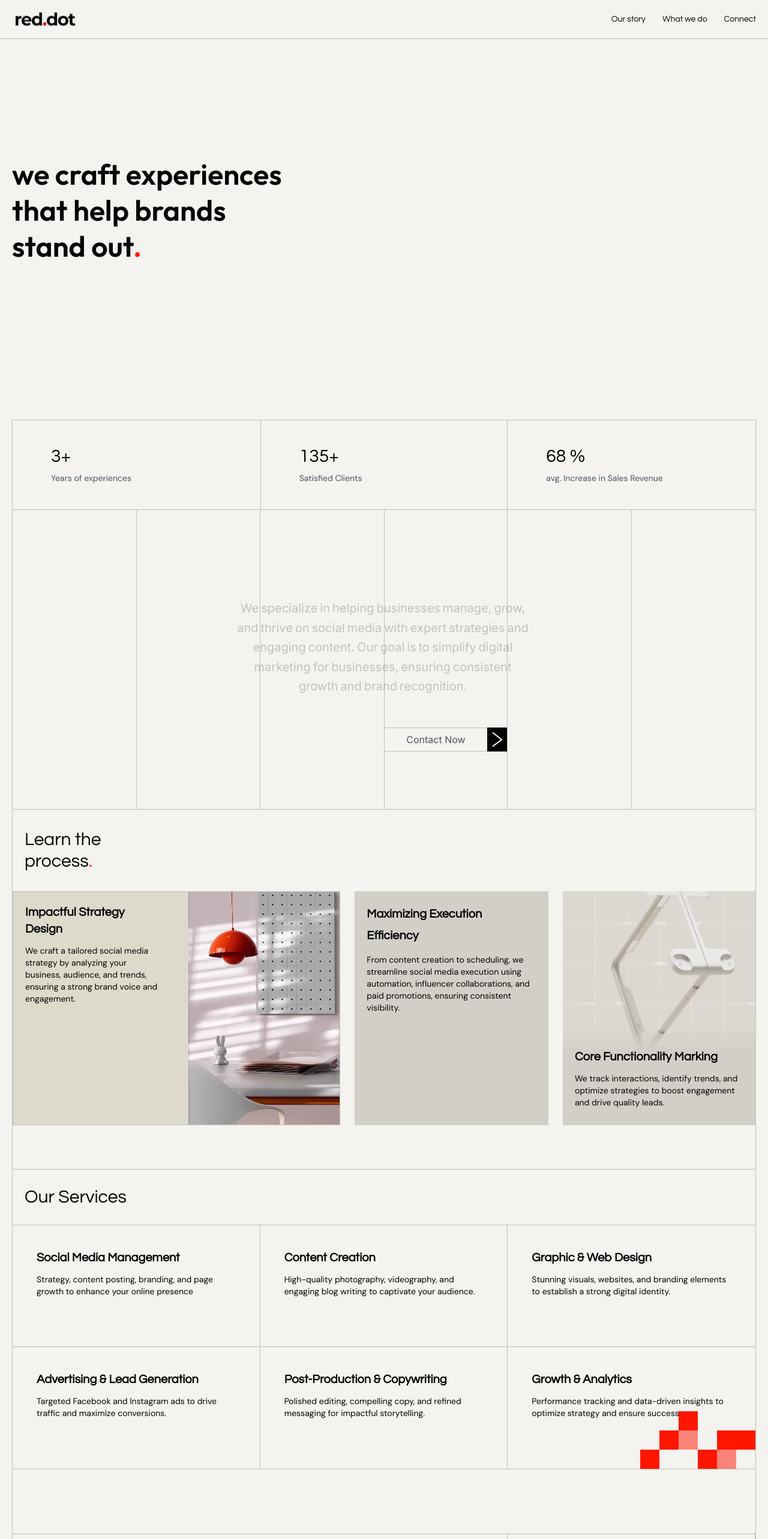
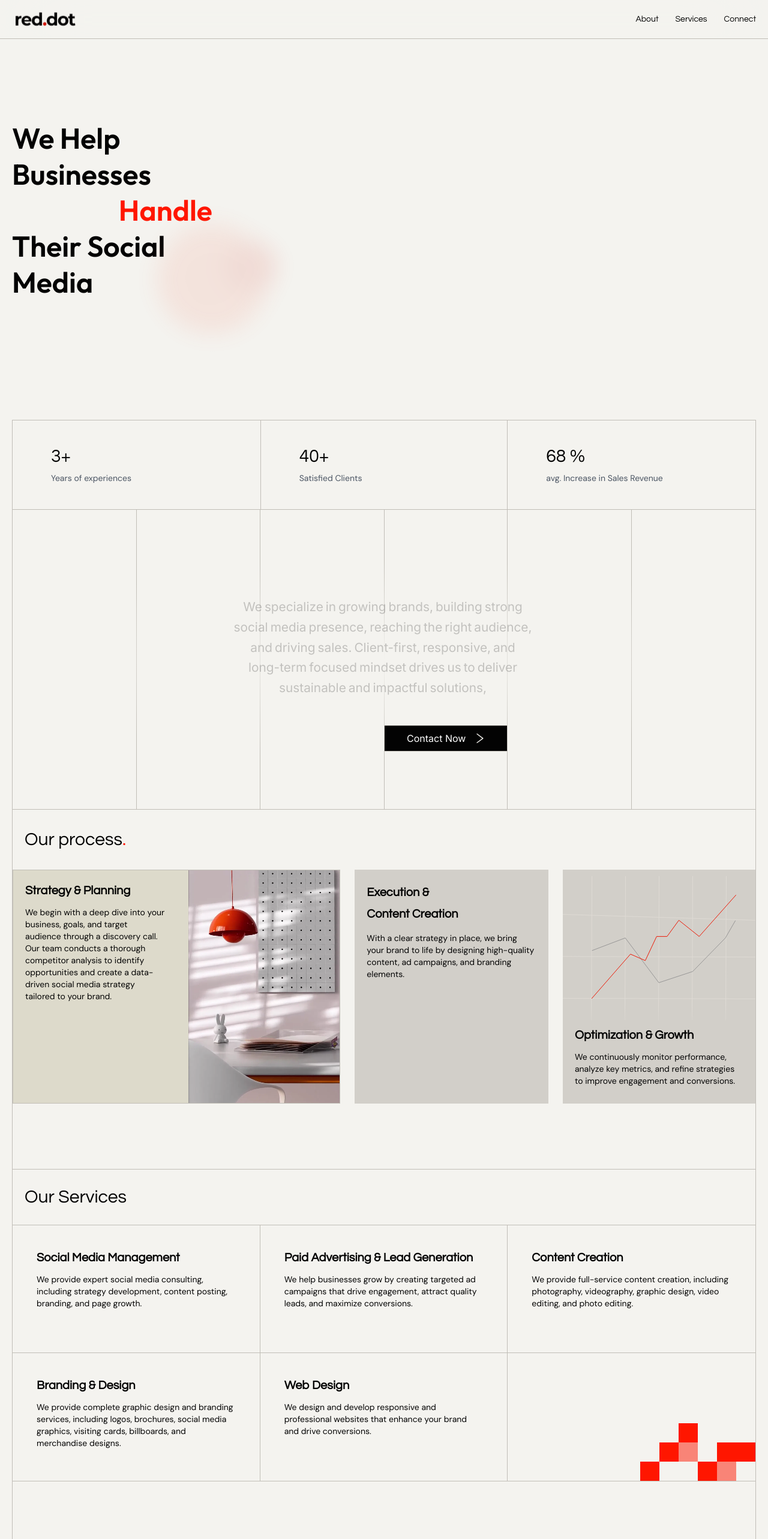
Before and after one commit to jasimmohammedme/reddotconsultancy, a Next.js app: page / in a window 1280 px wide. Shown: the top 2566 px of the page at 60% size. Built offline with nearby package versions, Linux system fonts and the light colour scheme.

Commit message:
changes on content

```diff
--- a/app/page.tsx
+++ b/app/page.tsx
@@ -32,7 +32,7 @@ export default function Home() {
     <main className="px-3 sm:px-5 xl:max-w-screen-xl mx-auto font-sans h-full pb-0 relative">
       <Navbar />
       <Landing />
-      <Progress />
+       <Progress />
       <AboutAs />
       <LearnTheProcess />
       <OurServices />
--- a/components/AboutUs.tsx
+++ b/components/AboutUs.tsx
@@ -15,19 +15,30 @@ const AboutUs: React.FC = () => {
             <Button />
          </div>
          <div className="w-1/6 md:block hidden h-full border-r" />
-         <div className="absolute left-1/2 -translate-x-1/2 w-[300px] md:w-[440px]  xl:w-[500px] h-full -top-5 font-inter text:sm sm:text-medium md:text-lg xl:text-xl">
-            <TextOpacityOnScroll contain={contain} phrase="We specialize in helping businesses manage, grow, and thrive on social media with expert strategies and engaging content. Our goal is to simplify digital marketing for businesses, ensuring consistent growth and brand recognition." />
+         <div className="absolute z-10 left-1/2 -translate-x-1/2 w-[300px] md:w-[440px]  xl:w-[520px] 2xl:w-[600px]  h-full -top-5 font-inter text:sm sm:text-medium md:text-lg xl:text-[1.3rem] 2xl:text-[1.35rem]">
+            <TextOpacityOnScroll contain={contain} phrase="We specialize in growing brands, building strong social media presence, reaching the right audience, and driving sales. Client-first, responsive, and long-term focused mindset drives us to deliver sustainable and impactful solutions," />
          </div>
+         <svg className='absolute top-1/2 left-1/2 -translate-x-1/2 -translate-y-1/2 z-0 w-full h-full' width="1094" height="299" viewBox="0 0 1094 299" fill="none" xmlns="http://www.w3.org/2000/svg">
+            <rect width="1094" height="299" fill="url(#paint0_radial_257_3)" />
+            <defs>
+               <radialGradient id="paint0_radial_257_3" cx="0" cy="0" r="1" gradientUnits="userSpaceOnUse" gradientTransform="translate(547 149.5) scale(547 149.5)">
+                  <stop stopColor="#F4F3EF" />
+                  <stop offset="1" stopColor="#F4F3EF" stopOpacity="0" />
+               </radialGradient>
+            </defs>
+         </svg>
+
       </div>
    );
 }
 
 const Button = () => {
    return (
-      <Link href="#connect" className="w-full h-8 md:h-10 absolute z-10 border-y bottom-16 lg:bottom-18 xl:bottom-24 flex justify-between items-center">
-         <p className="w-full text-[10px] md:text-sm lg:text-base text-center font-inter text-gray-600">Contact Now</p>
-         <div className="w-6 h-8 lg:w-10 lg:h-10 bg-[#030303] flex items-center justify-center">
-            <svg className='w-4 h-4 lg:w-6 lg:h-6' width="16" height="23" viewBox="0 0 16 23" fill="none" xmlns="http://www.w3.org/2000/svg">
+      <Link href='#connect' className="w-full bg-[#030303] h-7 md:h-11 absolute z-40 border-y bottom-16 lg:bottom-18 xl:bottom-24">
+         <div className="h-full w-full flex justify-center px-0 gap-1 md:gap-4 items-center">
+
+         <p className=" text-[10px] md:text-md lg:text-base text-center font-inter text-white"><span className='block md:hidden'>Contact</span> <span className='hidden md:block'> Contact Now</span></p>
+            <svg className='w-3 h-3 lg:w-4 lg:h-4' width="16" height="23" viewBox="0 0 16 23" fill="none" xmlns="http://www.w3.org/2000/svg">
                <path d="M1 1L15 11.7234L1 22" stroke="#F4F3EF" strokeWidth="2" strokeLinecap="round" strokeLinejoin="round" />
             </svg>
          </div>
--- a/components/Contact.tsx
+++ b/components/Contact.tsx
@@ -117,7 +117,7 @@ const Contact: React.FC = () => {
                         rows={5}
                         value={formData.message}
                         onChange={handleChange}
-                        placeholder='Enter your message'
+                        placeholder='What services are you looking for your business?'
                         className='w-full h-[100px] text-xs border p-2 bg-transparent'
                      />
 
--- a/components/Landing.tsx
+++ b/components/Landing.tsx
@@ -1,13 +1,38 @@
 'use client'
+import { useEffect, useState, useRef } from "react";
+import { motion, useScroll, useSpring, useTransform } from "framer-motion";
 
 const Landing: React.FC = () => {
+
+   const { scrollYProgress } = useScroll( )
+   const scale = useTransform(scrollYProgress, [0, 1], [0.75, 2.8])
+   const moveY = useTransform(scrollYProgress, [0, 1], [-100, 100])
+
+   const animatedMoveY = useSpring(moveY, { stiffness: 100, damping: 20 });
+
    return (
-      <div className='h-[700px] flex items-center justify-start '>
-         <p className='text-5xl 2xl:text-6xl leading-tight 2xl:leading-tight font-outfit font-semibold'>
-            we craft experiences <br />
-            that help brands<br />stand out
-            <span className='text-primary'>.</span>
+      <div   className='h-[85vh] md:h-[700px] flex items-center justify-start relative'>
+         <p className=' text-5xl 2xl:text-6xl leading-tight 2xl:leading-tight font-outfit font-semibold'>
+            We Help <br />
+            Businesses<br />
+            &nbsp;&nbsp;&nbsp;&nbsp;
+            &nbsp;&nbsp;&nbsp;&nbsp;
+            &nbsp;&nbsp;&nbsp;&nbsp;
+            &nbsp;&nbsp;&nbsp;&nbsp;
+            <span className='text-primary'>Handle </span>
+            <br />
+            Their Social <br /> Media
          </p>
+         <motion.div  style={{ scale: scale, y: animatedMoveY }} animate={{ scale: 0.8, rotate: 360 }} transition={{ repeat: Infinity, duration: 20, ease: "linear" }} className="absolute left-1/4 opacity-10 w-36 h-36 rounded-full  ">
+            <svg className="blur-xl opacity-100 left-1/4" width="239" height="237" viewBox="0 0 239 237" fill="none" xmlns="http://www.w3.org/2000/svg">
+               <motion.g animate={{ rotate: 360 }} transition={{ repeat: Infinity, duration: 5, ease: "linear" }}>
+                  < circle cx="119.5" cy="119.5" r="119.5" fill="#F25E40" />
+               </motion.g>
+               <motion.g animate={{ rotate: -360 }} transition={{ repeat: Infinity, duration: 5, ease: "linear" }} >
+                  < circle cx="57.5" cy="57.5" r="57.5" fill="#D21603" />
+               </motion.g>
+            </svg>
+         </motion.div>
       </div>
    )
 }
--- a/components/LearnTheProcess.tsx
+++ b/components/LearnTheProcess.tsx
@@ -1,33 +1,34 @@
 'use client'
-import { useMotionValueEvent, useScroll, useTransform } from 'framer-motion'
+import { useMotionValueEvent, useScroll, useTransform ,motion, useSpring} from 'framer-motion'
 import React, { useCallback, useRef } from 'react'
 
 const LearnTheProcess: React.FC = () => {
    return (
       <div className='relative h-[800px] md:h-[500px] lg:h-[600px] xl:h-[600px] w-full border-x border-b'>
-         <p className="text-3xl font-questrial p-5 py-8">Learn the <br /> process<span className='text-primary'>.</span></p>
+         <p className="text-3xl font-questrial p-5 py-8">Our   process<span className='text-primary'>.</span></p>
          <div className="flex flex-col md:flex-row gap-4 md:gap-6 h-[300px] lg:h-[390px]">
             <div className="w-full md:w-[45%] h-[270px] md:h-full bg-[#DDDACB] flex flex-row justify-end border-y md:border">
-               <div className='flex flex-col w-1/2 p-4 lg:p-5 gap-3'>
-                  <p className='text-lg md:text-xl font-semibold font-questrial'>Impactful Strategy Design</p>
-                  <p className='text-sm md:text-medium'>
-                     We craft a tailored social media strategy by analyzing your business, audience, and trends, ensuring a strong brand voice and engagement.
+               <div className='flex flex-col w-1/2 p-3 sm:p-4 lg:p-5 sm:gap-3'>
+                  <p className='text-lg md:text-xl font-semibold font-questrial'>Strategy & Planning</p>
+                  <p className='text-xs md:text-sm md:text-medium'>
+                  We begin with a deep dive into your business, goals, and target audience through a discovery call. Our team conducts a thorough competitor analysis to identify opportunities and create a data-driven social media strategy tailored to your brand.
+
                   </p>
                </div>
                <StepOne />
             </div>
             <div className='w-full md:w-[55%] h-[300px] md:h-full flex gap-4  md:gap-6  '>
                <div className="flex flex-col w-1/2 h-full bg-[#D2CFC9] p-4 lg:p-5 gap-3 ">
-                  <p className='text-lg md:text-xl font-semibold font-questrial lg:leading-9'>Maximizing Execution <br /> Efficiency</p>
-                  <p className='text-sm md:text-medium'>
-                     From content creation to scheduling, we streamline social media execution using automation, influencer collaborations, and paid promotions, ensuring consistent visibility.
+                  <p className='text-lg md:text-xl font-semibold font-questrial lg:leading-9'>Execution & <br /> Content Creation</p>
+                     <p className='text-xs md:text-sm md:text-medium'>
+                     With a clear strategy in place, we bring your brand to life by designing high-quality content, ad campaigns, and branding elements.
                   </p>
                </div>
-               <div className="relative w-1/2 h-[300px] md:h-full bg-[#D2CFC9] overflow-hidden"><StepTwo />
+               <div className="relative w-1/2 h-[300px] md:h-full bg-[#D2CFC9] overflow-hidden"><SvgGraph />
                   <div className='absolute bottom-0 md:bottom-2 flex flex-col  p-4 lg:p-5 gap-3 z-10'>
-                     <p className='text-lg md:text-xl font-semibold font-questrial'>Core Functionality Marking</p>
-                     <p className='text-sm md:text-medium'>
-                        We track interactions, identify trends, and optimize strategies to boost engagement and drive quality leads.</p>
+                     <p className='text-lg md:text-xl font-semibold font-questrial'>Optimization & Growth</p>
+                     <p className='text-xs md:text-sm md:text-medium'>
+                     We continuously monitor performance, analyze key metrics, and refine strategies to improve engagement and conversions.</p>
                   </div>
                   <svg className="absolute -bottom-20 md:bottom-0 w-full " width="337" height="234" viewBox="0 0 337 234" fill="none" xmlns="http://www.w3.org/2000/svg">
                      <rect width="346" height="234" transform="translate(-5)" fill="url(#paint0_linear_19_12)" />
@@ -84,43 +85,31 @@ const StepOne = () => {
    )
 }
 
-const StepTwo = () => {
+
+const SvgGraph = () => {
    const ref = useRef<HTMLCanvasElement>(null)
    const { scrollYProgress } = useScroll({
       offset: ['start end', 'end center']
    });
 
-   const [images, setImages] = React.useState<HTMLImageElement[]>([]);
 
-   React.useEffect(() => {
-      const loadedImages: HTMLImageElement[] = [];
-      for (let i = 1; i <= 121; i++) {
-         const img = new Image();
-         img.src = `/frame/${i}.webp`;
-         loadedImages.push(img);
-      }
-      setImages(loadedImages);
-   }, []);
+   const path  = useTransform(scrollYProgress, [0, 0.5], [0, 1],);
+   const pathTwo  = useTransform(scrollYProgress, [0, 0.5], [0, 1],);
+   const pathLength = useSpring(pathTwo, { stiffness: 100, damping: 190 });
 
-   const currentIndex = useTransform(scrollYProgress, [0, 1], [1, 121], { clamp: true });
-
-   const render = useCallback((index: number) => {
-      if (images[index - 1]) {
-         ref.current?.getContext('2d')?.drawImage(images[index - 1], 0, 0);
-      }
-   }, [images])
-
-   useMotionValueEvent(currentIndex, 'change',
-      (latest) => {
-         render(Number(latest.toFixed()))
-      }
-   )
    return (
-      <div className="relative w-full h-full overflow-hidden ">
-         <canvas className='absolute lg:-top-20 w-full ' width={1000} height={1800} ref={ref} />
-      </div>
+      <motion.svg className='absolute w-full h-full -top-24 md:-top-20 xl:-top-16 ' width="327" height="245" viewBox="0 0 327 245" fill="none" xmlns="http://www.w3.org/2000/svg">
+         <line y1="65" x2="327.002" y2="75" stroke="#DFDBD5" />
+         <line x1="0.000976562" y1="136.5" x2="327.001" y2="137.5" stroke="#DFDBD5" />
+         <line x1="0.000976562" y1="207.5" x2="327.001" y2="208.5" stroke="#DFDBD5" />
+         <line x1="163.501" x2="162.501" y2="245" stroke="#DFDBD5" />
+         <line x1="220.501" x2="219.501" y2="245" stroke="#DFDBD5" />
+         <line x1="277.501" x2="276.501" y2="245" stroke="#DFDBD5" />
+         <line x1="106.501" x2="105.501" y2="245" stroke="#DFDBD5" />
+         <line x1="49.501" x2="48.501" y2="245" stroke="#DFDBD5" />
+         <motion.path initial={{ pathLength: 0 }} style={{ pathLength: path }}   d="M49.5 126.5L106 105L163 181L220.5 162L276 105L293 75.5" stroke="#969595" />
+         <motion.path initial={{ pathLength: 0 }} style={{ pathLength: pathTwo }} d="M49 208L114.87 132.5L140 143.5L159.26 102.5H177L197 75L231.5 102.5L294.029 32" stroke="#EC1704" />
+      </motion.svg>
    )
 }
-
-
 export default LearnTheProcess
--- a/components/MissionVisionValue.tsx
+++ b/components/MissionVisionValue.tsx
@@ -10,7 +10,7 @@ const MissionVisionValue: React.FC = () => {
          <div className="text-3xl font-questrial h-20 md:h-32" />
          <div className='w-full h-full flex flex-row border-t justify-end'>
             <div className='w-full md:w-2/3 h-full flex flex-col gap-3 p-10 md:p-10 lg:p-20 md:border-r border-r-0'>
-               <p className='text-xl font-semibold font-questrial'>What we do</p>
+               <p className='text-xl font-semibold font-questrial'>About Us               </p>
                <p className='text-medium leading-7 md:leading-8'>
                   At Red Dot Consultancy, we're focused on building lasting relationships with our clients. Our team is always responsive, ensuring you feel supported and that your needs are met. We believe that sustainable measures are the key to achieving long-term success for your brand. We will help you build your brand from the ground up, drive sales, and grow your audience with a unique brand identity.
                </p>
@@ -20,7 +20,7 @@ const MissionVisionValue: React.FC = () => {
                   <div className='w-full h-52 flex flex-row'></div>
                   <div className='w-full h-full flex relative border-t bg-[#D0CED2] items-center justify-center overflow-hidden' >
                      <Blocks />
-                     <div className='absolute w-full h-full lg:block hidden'><Svg /></div>
+                     <div className='absolute w-full h-full md:block hidden'><Svg /></div>
                   </div>
                </div>
             </div>
@@ -61,7 +61,7 @@ const Blocks = () => {
       }
    )
    return (
-      <div className="relative lg:top-10 w-[250px] h-full overflow-hidden  ">
+      <div className="relative xl:top-10 w-[250px] h-full overflow-hidden  ">
          <canvas className='absolute w-full ' width={1000} height={1800} ref={ref} >
          </canvas>
       </div>
--- a/components/Navbar.tsx
+++ b/components/Navbar.tsx
@@ -5,7 +5,7 @@ import Image from 'next/image'
 const Navbar = () => {
    return (
       <motion.div initial={{ opacity: 0.5, y: -100 }} animate={{ opacity: 1, y: 0 }} transition={{ duration: 0.7, delay: 1.5 }} className='fixed top-0 left-0 w-full z-50 border-b backdrop-blur-3xl bg-[#f4f3ef86]'>
-         <div className="pr-5 max-w-screen-xl mx-auto h-16 flex items-center justify-between">
+         <div className="pr-5 max-w-screen-xl mx-auto h-16 flex items-center justify-between ">
             <Image
               src="/logo.svg"
               width={150}
@@ -13,8 +13,8 @@ const Navbar = () => {
               alt="Logo"
             />
             <div className='flex items-center gap-3 md:gap-7'>
-               <a href='#our-story' className='text-xs md:text-sm font-questrial font-medium'>Our story</a>
-               <a href='#what-we-do' className='text-xs md:text-sm font-questrial font-medium'>What we do</a>
+               <a href='#our-story' className='text-xs md:text-sm font-questrial font-medium'>About</a>
+               <a href='#what-we-do' className='text-xs md:text-sm font-questrial font-medium'>Services</a>
                <a href='#connect' className='text-xs md:text-sm font-questrial font-medium'>Connect</a>
             </div>
          </div>
--- a/components/OurServices.tsx
+++ b/components/OurServices.tsx
@@ -4,37 +4,37 @@ import { motion, useScroll, useTransform } from 'framer-motion';
 
 const OurServices: React.FC = () => {
    return (
-      <div id='what-we-do' className='relative h-[700px] md:h-[460px] lg:h-[500px] xl:h-[500px] w-full flex flex-col border-l   md:border-x border-b '>
+      <div id='what-we-do' className='relative h-[700px] md:h-[500px] lg:h-[540px] xl:h-[520px] w-full flex flex-col border-l   md:border-x border-b '>
          <p className="text-3xl font-questrial p-5 py-7 border-r md:border-r-0">Our Services</p>
          <div className='w-full h-full flex flex-row border-y'>
             <div className='w-1/2 md:w-1/3 h-full flex flex-col gap-3 p-3 md:p-5 lg:p-10 border-r '>
-               <p className='text-lg md:text-xl font-semibold font-questrial'>Social Media Management</p>
-               <p className='text-sm md:text-medium'>Strategy, content posting, branding, and page growth to enhance your online presence</p>
+               <p className='text-lg md:text-xl font-semibold font-questrial'>Social Media Management </p>
+               <p className='text-sm md:text-medium'>We provide expert social media consulting, including strategy development, content posting, branding, and page growth. </p>
             </div>
             <div className='w-1/2 md:w-1/3 h-full flex flex-col gap-3 p-3 md:p-5 lg:p-10 border-r'>
-               <p className='text-lg md:text-xl font-semibold font-questrial'>Content Creation</p>
-               <p className='text-sm md:text-medium'>High-quality photography, videography, and engaging blog writing to captivate your audience.</p>
+               <p className='text-lg md:text-xl font-semibold font-questrial'>Paid Advertising &  Lead Generation  </p>
+               <p className='text-sm md:text-medium'>We help businesses grow by creating targeted ad campaigns that drive engagement, attract quality leads, and maximize conversions. </p>
             </div>
             <div className='md:block hidden w-1/3 h-full'>
                <div className='w-full h-full flex flex-col gap-3 p-3 md:p-5 lg:p-10  '>
-                  <p className='text-base md:text-lg lg:text-xl font-semibold font-questrial'>Graphic & Web Design</p>
-                  <p className='text-sm md:text-medium'>Stunning visuals, websites, and branding elements to establish a strong digital identity.</p>
+                  <p className='text-base md:text-lg lg:text-xl font-semibold font-questrial'>Content Creation </p>
+                  <p className='text-sm md:text-medium'>We provide full-service content creation, including photography, videography, graphic design, video editing, and photo editing. </p>
                </div>
             </div>
          </div>
          <div className='w-full h-full flex flex-row'>
             <div className='w-1/2 md:w-1/3 h-full flex flex-col gap-3 p-3 md:p-5 lg:p-10 border-b md:border-b-0 border-r'>
-               <p className='text-base md:text-lg lg:text-xl font-semibold font-questrial'>Advertising & Lead Generation</p>
-               <p className='text-sm md:text-medium'>Targeted Facebook and Instagram ads to drive traffic and maximize conversions.</p>
+               <p className='text-base md:text-lg lg:text-xl font-semibold font-questrial'>Branding & Design </p>
+               <p className='text-sm md:text-medium'>We provide complete graphic design and branding services, including logos, brochures, social media graphics, visiting cards, billboards, and merchandise designs. </p>
             </div>
             <div className='w-1/2 md:w-1/3 h-full flex flex-col gap-3 p-3 md:p-5 lg:p-10 border-b md:border-b-0 border-r '>
-               <p className='text-base md:text-lg lg:text-xl font-semibold font-questrial'>Post-Production & Copywriting</p>
-               <p className='text-sm md:text-medium'> Polished editing, compelling copy, and refined messaging for impactful storytelling.</p>
+               <p className='text-base md:text-lg lg:text-xl font-semibold font-questrial'>Web Design </p>
+               <p className='text-sm md:text-medium'>We design and develop responsive and professional websites that enhance your brand and drive conversions.</p>
             </div>
             <div className='md:block hidden w-1/3 h-full relative'>
                <div className='w-full h-full flex flex-col gap-3 p-3 md:p-5 lg:p-10  '>
-                  <p className='text-base md:text-lg lg:text-xl font-semibold font-questrial'>Growth & Analytics</p>
-                  <p className='text-sm md:text-medium'>Performance tracking and data-driven insights to optimize strategy and ensure success.</p>
+                  <p className='text-base md:text-lg lg:text-xl font-semibold font-questrial'> </p>
+                  <p className='text-sm md:text-medium'> </p>
                </div>
                <div className='absolute bottom-0 right-0'><GridAnimation /></div>
             </div>
@@ -42,12 +42,12 @@ const OurServices: React.FC = () => {
          <div className='w-full h-full md:hidden block '>
             <div className='w-full h-full flex flex-row'>
                <div className='w-1/2 h-full flex flex-col gap-3 p-3 md:p-5 lg:p-10 border-r'>
-                  <p className='text-base md:text-lg lg:text-xl font-semibold font-questrial'>Growth & Analytics</p>
-                  <p className='text-sm md:text-medium'>Performance tracking and data-driven insights to optimize strategy and ensure success.</p>
+                  <p className='text-base md:text-lg lg:text-xl font-semibold font-questrial'>Content Creation </p>
+                  <p className='text-sm md:text-medium'>We provide full-service content creation, including photography, videography, graphic design, video editing, and photo editing.</p>
                </div>
                <div className='w-1/2 h-full flex flex-col gap-3 p-3 md:p-5 lg:p-10 border-r'>
-                  <p className='text-base md:text-lg lg:text-xl font-semibold font-questrial'>Graphic & Web Design</p>
-                  <p className='text-sm md:text-medium'>Stunning visuals, websites, and branding elements to establish a strong digital identity.</p>
+                  <p className='text-base md:text-lg lg:text-xl font-semibold font-questrial'> </p>
+                  <p className='text-sm md:text-medium'> </p>
                </div>
             </div>
          </div>
--- a/components/Progress.tsx
+++ b/components/Progress.tsx
@@ -12,7 +12,7 @@ const Progress: React.FC = () => {
 
    useEffect(() => {
       animate(count1, 3, { duration: 2 });
-      animate(count2, 135, { duration: 2 });
+      animate(count2, 40, { duration: 2 });
       animate(count3, 68, { duration: 2 });
    }, []);
    return (
```
Also changed, not shown: components/Testimonials.tsx (+10 -10 lines), data/testimonialData.tsx (+19 -5 lines), public/testimonials/nothing.png (added).
